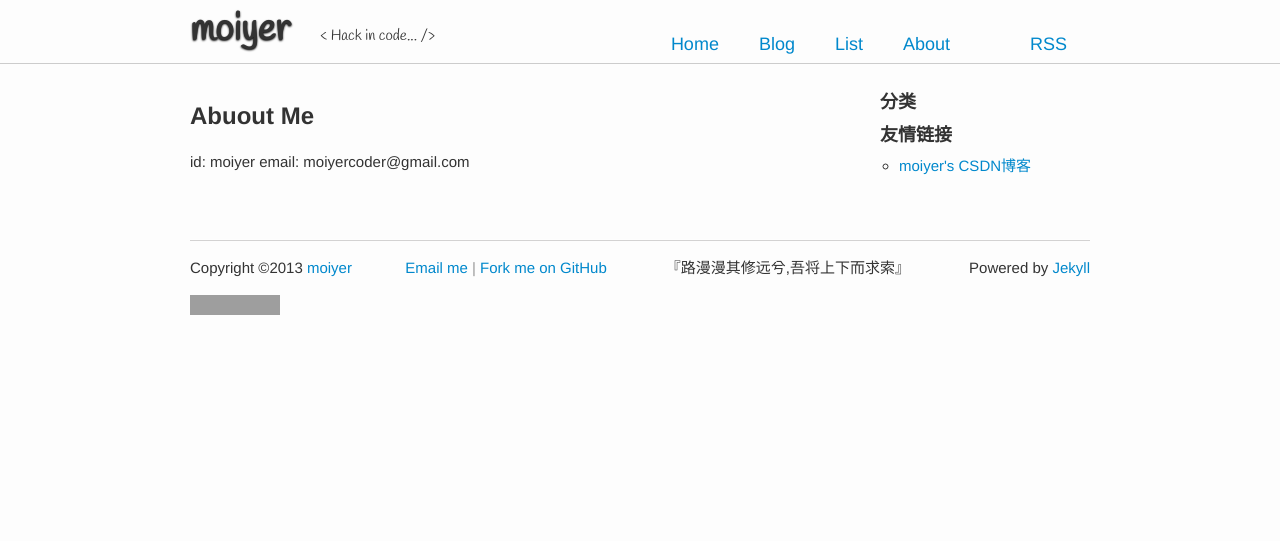
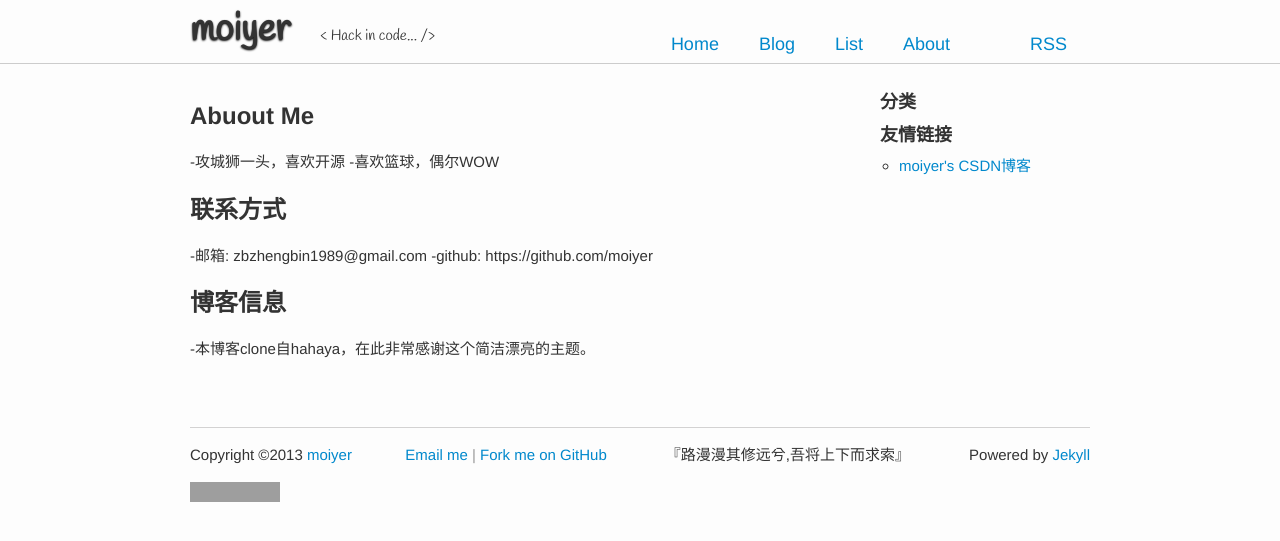
Before and after one commit to moiyer/moiyer.github.io, a Jekyll site: the page built from about.md, in a window 1280 px wide. Shown: the top 541 px of the page. Built offline with Jekyll 4.4.1, drawn with Linux system fonts in a browser that asks for light colours; Markdown is read by kramdown in place of the engine named in the settings; comment, search, counter and statistics services are not loaded; grey boxes are pictures that could not be loaded.

Commit message:
add my information.

```diff
--- a/about.md
+++ b/about.md
@@ -5,5 +5,14 @@ title: about
 
 ## Abuout Me ###
 
-id: moiyer
-email: moiyercoder@gmail.com
+  -攻城狮一头，喜欢开源
+  -喜欢篮球，偶尔WOW
+
+## 联系方式 ###
+
+  -邮箱: zbzhengbin1989@gmail.com
+  -github: https://github.com/moiyer
+
+## 博客信息 ###
+
+  -本博客clone自hahaya，在此非常感谢这个简洁漂亮的主题。
```
Also changed, not shown: 2 other files.
